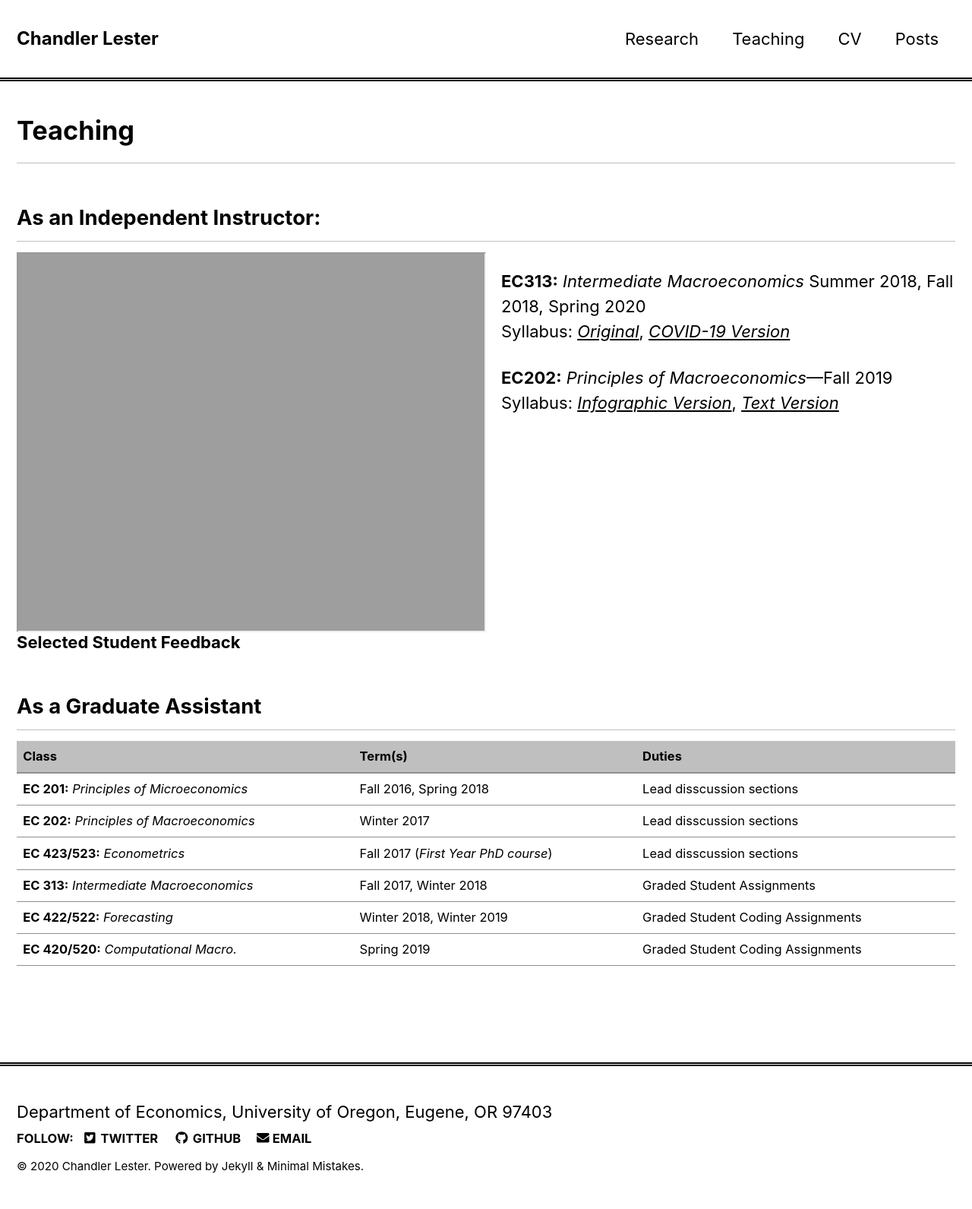
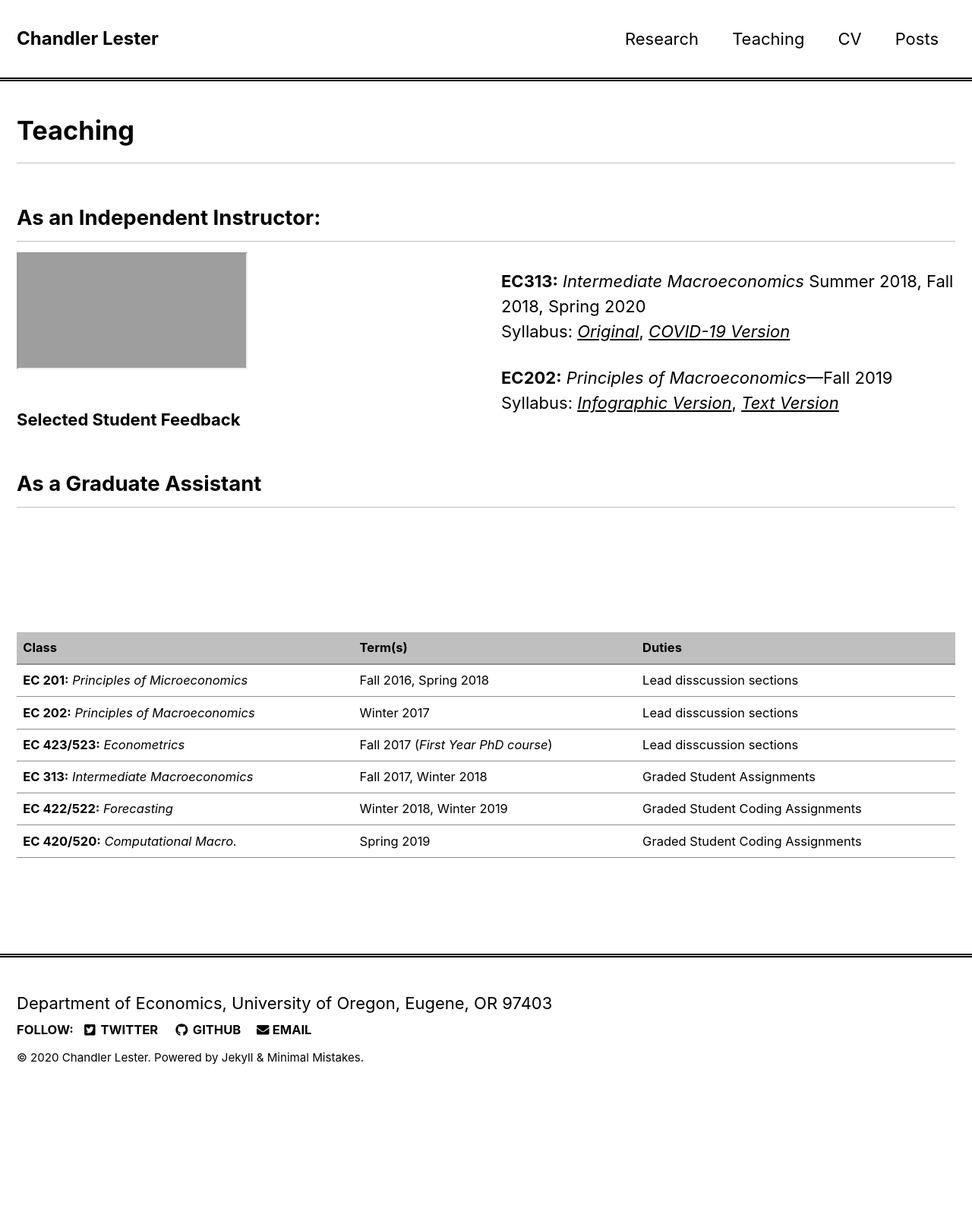
Before and after one commit to mibarnes/chandlerlester.github.io, a Jekyll site: the page built from _pages/teaching.md, in a window 1280 px wide. Shown: the whole page at 76% size. Built offline with Jekyll 4.4.1, drawn with Linux system fonts in a browser that asks for light colours; nearby versions of some CDN libraries; after the commit the page ends 1448 px from its top, so only the background shows below that.

Commit message:
maybe...

```diff
--- a/_pages/teaching.md
+++ b/_pages/teaching.md
@@ -10,7 +10,7 @@ class: wide
 
 ## As an Independent Instructor:
 
-<iframe src="http://chandlerlester.com/test/index.html" style="width:50%; height:500px;float:left"></iframe>
+<iframe src="http://chandlerlester.com/test/index.html"></iframe>
 
 <div style="width:50%; height:500px;float:right" markdown="1">
 
```
